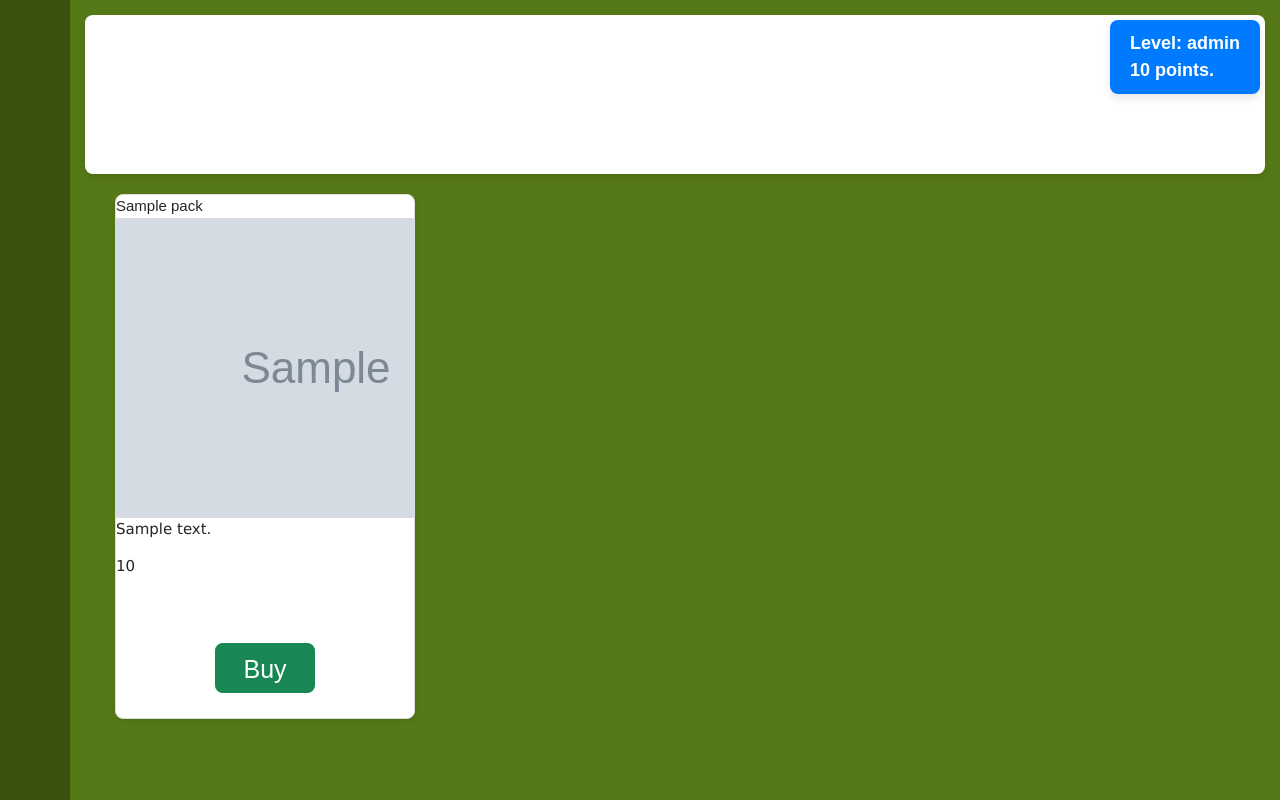
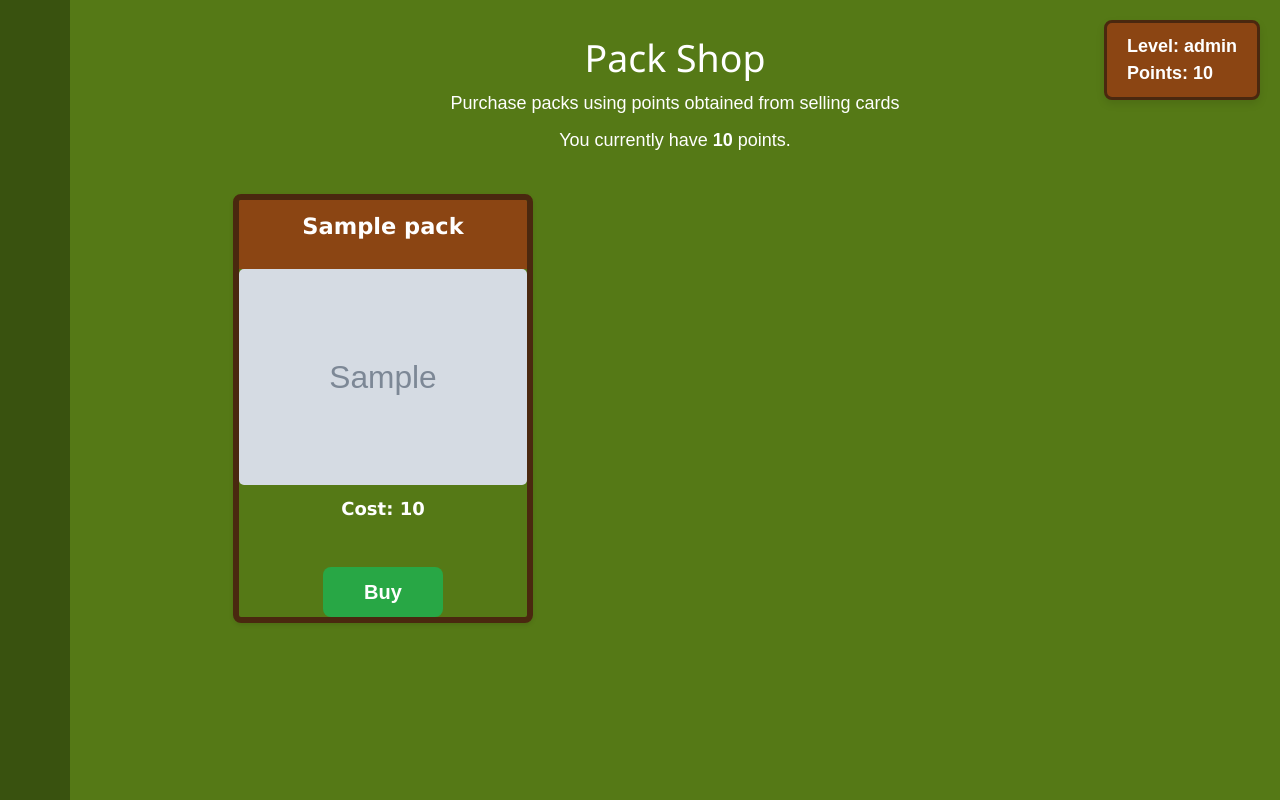
Before and after one commit to threelyK/ECM2434-EcoGo, a Django app: template src/apps/user/templates/user/shop.html in a window 1280 px wide. Run offline with Django 5.2, Linux system fonts and the light colour scheme; the template is opened without the code that fills it: most values are stand-ins (such as "Sample title", 1, 10 or a date in 2020); grey boxes marked "Sample" are stand-in pictures; some libraries are stand-ins or nearby versions.

Commit message:
Improved the visuals of the card shop front end with outlines on the packs

```diff
--- a/src/apps/user/templates/user/shop.html
+++ b/src/apps/user/templates/user/shop.html
@@ -59,25 +59,25 @@
                 </div>
             </div>
             {% if packs %}
-                <ul class="pack-grid">
+                <ul class="pack_grid">
                     {% for pack in packs %}
                     <li>
                         <!-- Implement for packs in some way-->
                         <div class="pack">
                             <div class="bar bar-top">
-                                <div class="pack-title" style="font-family: GameFont, Arial, Helvetica, sans-serif">{{ pack.pack_name }}</div>
+                                <div class="pack_title">
+                                    <p>{{ pack.pack_name }}</p>
+                                </div>
                             </div>
-                            <div class="pack-image">
+                            <div class="pack_image">
                                 <img src= "{% static pack.image_path %}" alt="pack image">
                             </div>
-                            <div class="pack-description">
-                                <p>{{ pack.description }}</p> <!-- Depends if we need this I dunno -->
-                            </div>
-                            <div class="pack-price">
-                                <p>{{ pack.cost }}</p>
-                            </div>
                             <div class="footer">
-                                <button type="button" class="btn btn-success btn-lg mb-3" style="font-family: GameFont, Arial, Helvetica, sans-serif; margin-top: 40px; height: 50px; width: 100px; font-size: 25px;" onclick="window.location.href='login';">Buy</button>
+                                <div class="pack_price">
+                                    <p>Cost: {{ pack.cost }}</p>
+                                </div>
+                                <button type="button" class="buy_button" onclick="window.location.href='{% url 'homepage' %}';">Buy</button>
+
                             </div>
                         </div>
                     </li>
@@ -93,7 +93,7 @@
             </div>
             <div class = "points-box">
                 <p><strong>Level: {{ level }}</strong></p>
-                <p><strong>{{ points }} points.</strong></p>
+                <p><strong>Points: {{ points }}</strong></p>
             </div>
         </div>
     <script src="{% static 'bootstrap-5.3.3-dist/bootstrap-5.3.3-dist/js/bootstrap.bundle.min.js' %}"></script>
--- a/src/ecoGo/static/css/shop_files/shop_container.css
+++ b/src/ecoGo/static/css/shop_files/shop_container.css
@@ -1,10 +1,9 @@
-
 /* General container styling */
 .shop_container {
     max-width: 1200px;
     margin: 0 auto;
     padding: 20px;
-    background-color: #f9f9f9;
+    background-color: #28a745;
     border-radius: 8px;
     box-shadow: 0 4px 8px rgba(0, 0, 0, 0.1);
 }
@@ -14,25 +13,9 @@
     text-align: center;
     margin-bottom: 20px;
     padding: 20px;
-    background-color: #fff;
     color: #fff;
-    border-radius: 8px;
-    box-shadow: 0 4px 8px rgba(0, 0, 0, 0.1);
     position: relative;
     overflow: hidden;
-}
-
-.shop_header::before {
-    content: '';
-    position: absolute;
-    top: 0;
-    left: 0;
-    width: 100%;
-    height: 100%;
-    background: linear-gradient(135deg, rgba(255, 255, 255, 0.1) 25%, transparent 25%, transparent 50%, rgba(255, 255, 255, 0.1) 50%, rgba(255, 255, 255, 0.1) 75%, transparent 75%, transparent);
-    background-size: 50px 50px;
-    z-index: 1;
-    pointer-events: none;
 }
 
 .shop_header h1 {
@@ -49,71 +32,23 @@
     position: relative;
 }
 
-/* Pack grid styling */
-.pack_grid {
+.footer {
     display: flex;
-    flex-wrap: wrap;
-    gap: 20px;
-    justify-content: center;
-}
-
-.pack {
-    background-color: #fff;
-    border: 1px solid #ddd;
-    border-radius: 8px;
-    overflow: hidden;
-    width: 300px;
-    box-shadow: 0 2px 4px rgba(0, 0, 0, 0.1);
-    transition: transform 0.3s, box-shadow 0.3s;
-}
-
-.pack:hover {
-    transform: translateY(-10px);
-    box-shadow: 0 8px 16px rgba(0, 0, 0, 0.2);
-}
-
-.pack_title {
-    font-size: 1.5rem;
-    font-weight: bold;
-    padding: 10px;
-    background-color: #fff;
-    color: #fff;
-    text-align: center;
-}
-
-.pack_image img {
-    width: 100%;
-    height: auto;
-}
-
-.pack_description {
-    padding: 10px;
-    font-size: 1rem;
-    color: #333;
-}
-
-.pack_price {
-    padding: 10px;
-    font-size: 1.2rem;
-    font-weight: bold;
-    color: #fff;
-    text-align: center;
-}
-
-.footer {
-    padding: 10px;
-    text-align: center;
+    flex-direction: column;
+    align-items: center;
+    gap: 10px;
 }
 
 .points-box {
     position: fixed;
     top: 20px;
     right: 20px;
-    background-color: #007bff;
+    background-color: #8B4513;
     color: #fff;
     padding: 10px 20px;
     border-radius: 8px;
     box-shadow: 0 4px 8px rgba(0, 0, 0, 0.1);
+    border: 3px solid #4a280f ;
     z-index: 1000;
     font-family: 'Arial', sans-serif;
     font-size: 1rem;
--- a/src/ecoGo/static/css/shop_files/shop_grid.css
+++ b/src/ecoGo/static/css/shop_files/shop_grid.css
@@ -1,9 +1,77 @@
-.packs {
+/* Pack grid styling */
+.pack_grid {
     max-width: 80%;
     margin: 0 auto;
-    display: flex;
-    flex-wrap: wrap;
-    justify-content: center;
-    gap: 1rem;
-    grid-template-columns: repeat(auto-fit, minmax(300px, 1fr));
+    display: grid; /* Change to grid layout */
+    grid-template-columns: repeat(3, 1fr); /* Three equal-width columns */
+    gap: 5rem; /* Space between items */
+    justify-items: center;
 }
+
+.pack {
+    background-color: #ffffff00;
+    border: 6px solid #4a280f;
+    border-radius: 8px;
+    overflow: hidden;
+    width: 300px;
+    box-shadow: 0 2px 4px rgba(0, 0, 0, 0.1);
+    transition: transform 0.3s, box-shadow 0.3s;
+}
+
+.pack:hover {
+    transform: translateY(-10px);
+    box-shadow: 0 8px 16px rgba(0, 0, 0, 0.2);
+}
+
+.pack_title {
+    font-size: 1.5rem;
+    font-weight: bold;
+    padding: 10px;
+    background-color: #8B4513;
+    color: #fff;
+    text-align: center;
+}
+
+.pack_image img {
+    width: 100%;
+    height: auto;
+    border-radius: 5px;
+}
+
+.pack_description {
+    padding: 10px;
+    font-size: 1rem;
+    color: #333;
+}
+
+.pack_price {
+    padding: 10px;
+    font-size: 1.2rem;
+    font-weight: bold;
+    color: #fff;
+    text-align: center;
+}
+
+.buy_button {
+    font-family: 'GameFont', Arial, Helvetica, sans-serif;
+    margin-top: 10px;
+    height: 50px;
+    width: 120px; /* Slightly wider for better UX */
+    font-size: 20px;
+    font-weight: bold;
+    background-color: #28a745; /* Bootstrap success green */
+    color: #fff !important;
+    border: none;
+    border-radius: 8px;
+    transition: all 0.3s ease-in-out;
+    cursor: pointer;
+}
+
+.buy_button:hover {
+    background-color: #218838; /* Darker green for hover effect */
+    transform: scale(1.05); /* Slight zoom-in effect */
+}
+
+.buy_button:active {
+    transform: scale(0.95); /* Slight press-in effect */
+}
```
